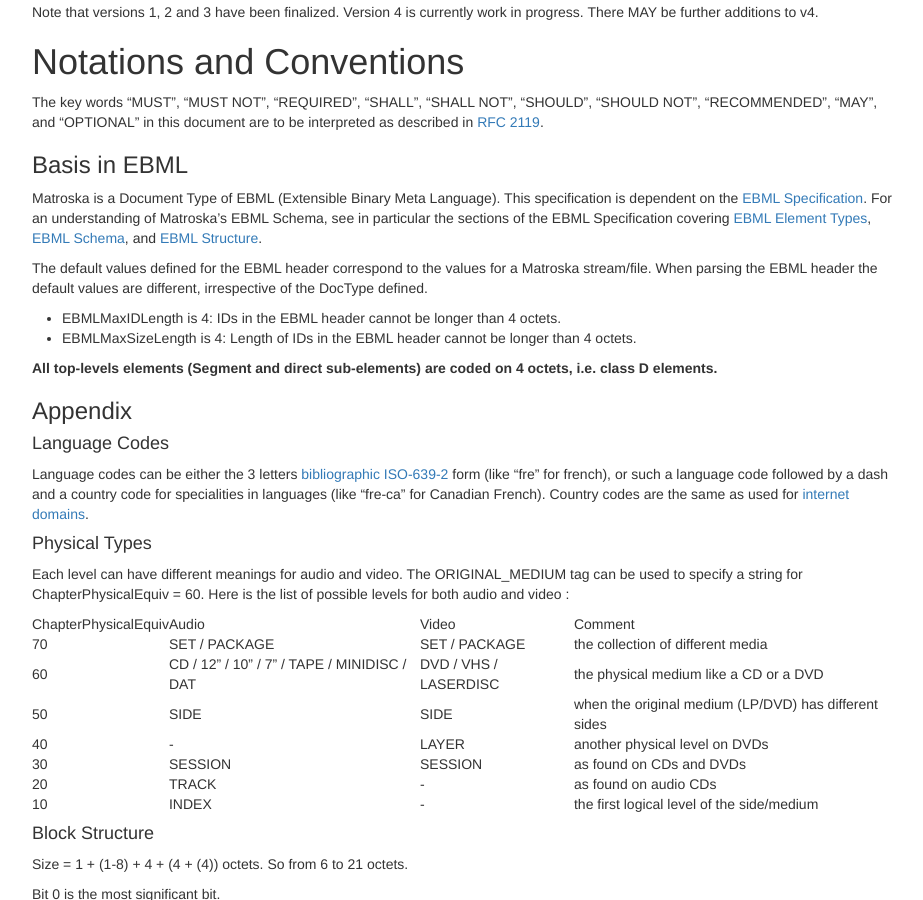
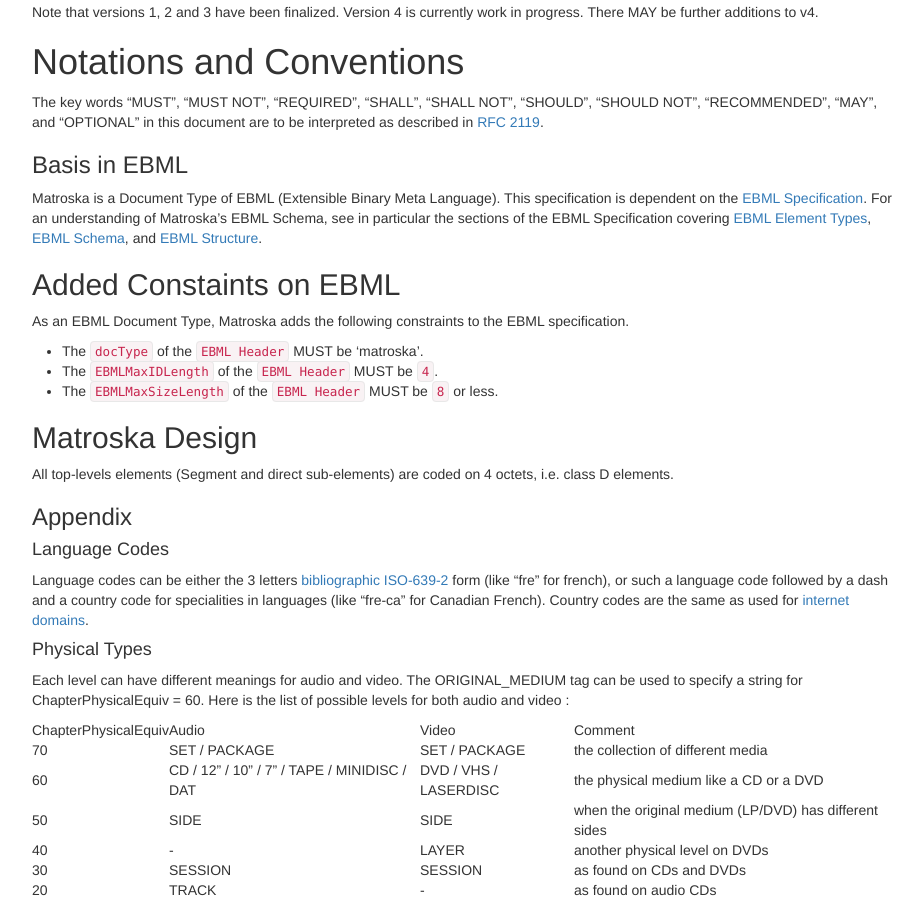
Before and after one commit to ietf-wg-cellar/matroska-specification, a Jekyll site: the page built from index.md, in a window 1280 px wide and 900 px high, scrolled down 826 px. Shown: the whole window, without its empty margins (273-1196 px from the left). Built offline with Jekyll 4.4.1, drawn with Linux system fonts in a browser that asks for light colours.

Commit message:
reform ebml constraints remaining after prev commit into a section

```diff
--- a/index.md
+++ b/index.md
@@ -44,15 +44,17 @@
 
 Matroska is a Document Type of EBML (Extensible Binary Meta Language). This specification is dependent on the [EBML Specification](https://github.com/Matroska-Org/ebml-specification/blob/master/specification.markdown). For an understanding of Matroska's EBML Schema, see in particular the sections of the EBML Specification covering [EBML Element Types](https://github.com/Matroska-Org/ebml-specification/blob/master/specification.markdown#ebml-element-types), [EBML Schema](https://github.com/Matroska-Org/ebml-specification/blob/master/specification.markdown#ebml-schema), and [EBML Structure](https://github.com/Matroska-Org/ebml-specification/blob/master/specification.markdown#structure).
 
+## Added Constaints on EBML
 
-The default values defined for the EBML header correspond to the values for a Matroska stream/file. When parsing the EBML header the default values are different, irrespective of the DocType defined.
+As an EBML Document Type, Matroska adds the following constraints to the EBML specification.
 
-*   EBMLMaxIDLength is 4: IDs in the EBML header cannot be longer than 4 octets.
-*   EBMLMaxSizeLength is 4: Length of IDs in the EBML header cannot be longer than 4 octets.
+- The `docType` of the `EBML Header` MUST be 'matroska'.
+- The `EBMLMaxIDLength` of the `EBML Header` MUST be `4`.
+- The `EBMLMaxSizeLength` of the `EBML Header` MUST be `8` or less.
 
+## Matroska Design
 
-
-**All top-levels elements (Segment and direct sub-elements) are coded on 4 octets, i.e. class D elements.**
+All top-levels elements (Segment and direct sub-elements) are coded on 4 octets, i.e. class D elements.
 
 ### Appendix
 
```
